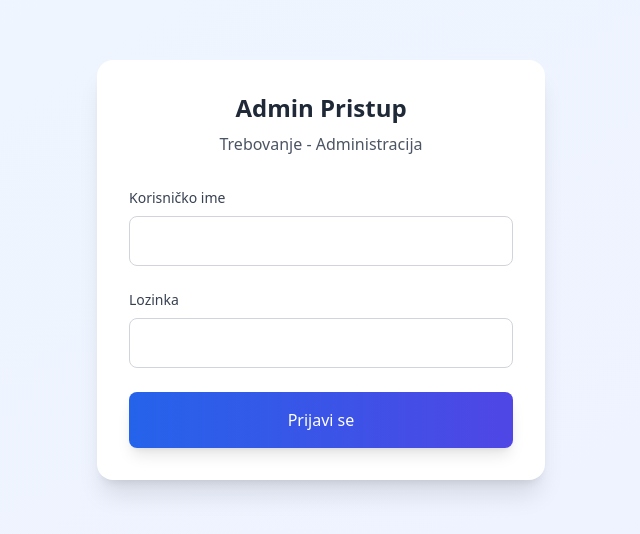
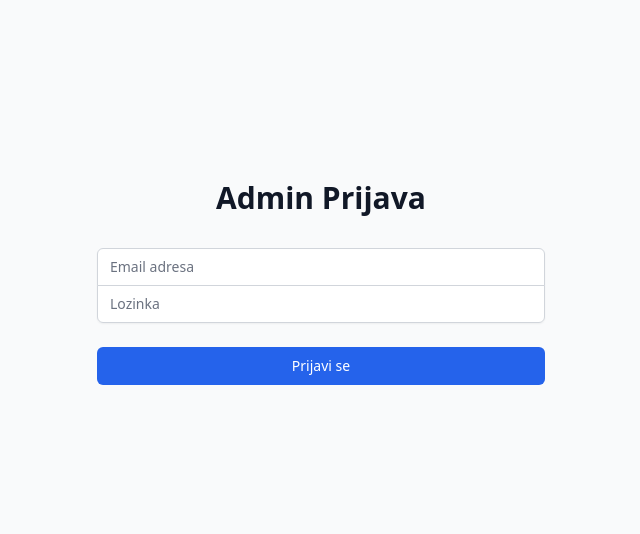
Before and after one commit to AquaPirot/nabavka-aqua, a Next.js app: page /admin-login in a window 1280 px wide. Shown: the part 130-664 px from the top of the page, without its empty margins (319-959 px from the left). Built offline with nearby package versions, Linux system fonts and the light colour scheme.

Commit message:
Update admin-login.js

```diff
--- a/pages/admin-login.js
+++ b/pages/admin-login.js
@@ -1,55 +1,91 @@
-import React, { useState } from 'react';
+// pages/admin-login.js
+import { useState } from 'react'
+import { useRouter } from 'next/router'
 
 export default function AdminLogin() {
-  const [username, setUsername] = useState('');
-  const [password, setPassword] = useState('');
+  const router = useRouter();
+  const [formData, setFormData] = useState({
+    email: '',
+    password: ''
+  });
   const [error, setError] = useState('');
+  const [loading, setLoading] = useState(false);
 
-  const handleSubmit = (e) => {
+  const handleSubmit = async (e) => {
     e.preventDefault();
+    setError('');
+    setLoading(true);
 
-    // Demo admin kredencijali
-    if (username === 'admin' && password === 'admin123') {
-      localStorage.setItem('isAdmin', 'true');
-      window.location.href = '/admin/dashboard';
-    } else {
-      setError('Pogrešni admin kredencijali');
+    try {
+      const res = await fetch('/api/auth/admin-login', {
+        method: 'POST',
+        headers: {
+          'Content-Type': 'application/json',
+        },
+        body: JSON.stringify(formData),
+      });
+
+      const data = await res.json();
+
+      if (!res.ok) {
+        throw new Error(data.error || 'Greška pri prijavi');
+      }
+
+      // Sačuvaj token
+      localStorage.setItem('adminToken', data.token);
+      localStorage.setItem('adminUser', JSON.stringify(data.user));
+
+      // Redirekcija na admin dashboard
+      router.push('/admin/dashboard');
+    } catch (err) {
+      setError(err.message);
+    } finally {
+      setLoading(false);
     }
   };
 
   return (
-    <div className="min-h-screen bg-gradient-to-br from-blue-50 to-indigo-50 flex items-center justify-center p-4">
-      <div className="bg-white rounded-2xl shadow-xl p-8 w-full max-w-md">
-        <div className="text-center mb-8">
-          <h1 className="text-2xl font-bold text-gray-800">Admin Pristup</h1>
-          <p className="text-gray-600 mt-2">Trebovanje - Administracija</p>
+    <div className="min-h-screen flex items-center justify-center bg-gray-50 py-12 px-4 sm:px-6 lg:px-8">
+      <div className="max-w-md w-full space-y-8">
+        <div>
+          <h2 className="mt-6 text-center text-3xl font-extrabold text-gray-900">
+            Admin Prijava
+          </h2>
         </div>
-
-        <form onSubmit={handleSubmit} className="space-y-6">
+        <form className="mt-8 space-y-6" onSubmit={handleSubmit}>
+          <div className="rounded-md shadow-sm -space-y-px">
             <div>
-            <label className="block text-sm font-medium text-gray-700 mb-2">
-              Korisničko ime
-            </label>
+              <label htmlFor="email" className="sr-only">Email adresa</label>
               <input
-              type="text"
-              value={username}
-              onChange={(e) => setUsername(e.target.value)}
-              className="w-full p-3 border border-gray-300 rounded-lg focus:ring-2 focus:ring-blue-500 focus:border-blue-500"
+                id="email"
+                name="email"
+                type="email"
                 required
+                className="appearance-none rounded-none relative block w-full px-3 py-2 border border-gray-300 placeholder-gray-500 text-gray-900 rounded-t-md focus:outline-none focus:ring-blue-500 focus:border-blue-500 focus:z-10 sm:text-sm"
+                placeholder="Email adresa"
+                value={formData.email}
+                onChange={(e) => setFormData(prev => ({
+                  ...prev,
+                  email: e.target.value
+                }))}
               />
             </div>
-
             <div>
-            <label className="block text-sm font-medium text-gray-700 mb-2">
-              Lozinka
-            </label>
+              <label htmlFor="password" className="sr-only">Lozinka</label>
               <input
+                id="password"
+                name="password"
                 type="password"
-              value={password}
-              onChange={(e) => setPassword(e.target.value)}
-              className="w-full p-3 border border-gray-300 rounded-lg focus:ring-2 focus:ring-blue-500 focus:border-blue-500"
                 required
+                className="appearance-none rounded-none relative block w-full px-3 py-2 border border-gray-300 placeholder-gray-500 text-gray-900 rounded-b-md focus:outline-none focus:ring-blue-500 focus:border-blue-500 focus:z-10 sm:text-sm"
+                placeholder="Lozinka"
+                value={formData.password}
+                onChange={(e) => setFormData(prev => ({
+                  ...prev,
+                  password: e.target.value
+                }))}
               />
+            </div>
           </div>
 
           {error && (
@@ -58,12 +94,17 @@
             </div>
           )}
 
+          <div>
             <button
               type="submit"
-            className="w-full bg-gradient-to-r from-blue-600 to-indigo-600 text-white rounded-lg px-6 py-4 hover:from-blue-700 hover:to-indigo-700 transition-all duration-300 shadow-lg"
+              disabled={loading}
+              className={`group relative w-full flex justify-center py-2 px-4 border border-transparent text-sm font-medium rounded-md text-white ${
+                loading ? 'bg-blue-400' : 'bg-blue-600 hover:bg-blue-700'
+              } focus:outline-none focus:ring-2 focus:ring-offset-2 focus:ring-blue-500`}
             >
-            Prijavi se
+              {loading ? 'Učitavanje...' : 'Prijavi se'}
             </button>
+          </div>
         </form>
       </div>
     </div>
```
Lines whose indentation alone changed are shown as unchanged.
